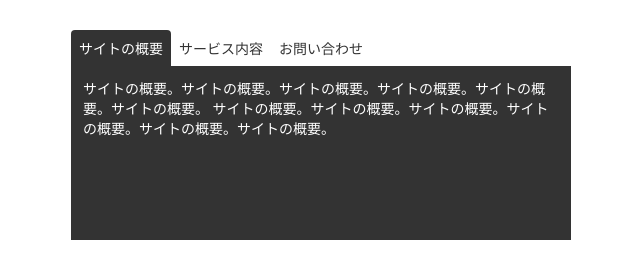
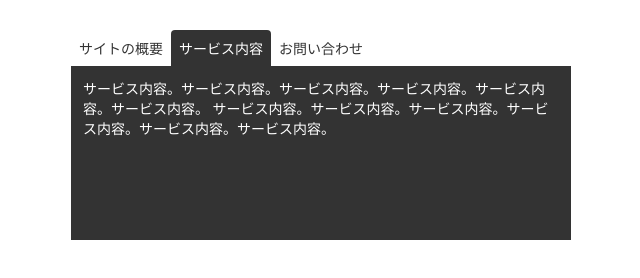
Before and after one commit to junichi4250/Tab-Menu, a plain HTML site: page index.html in a window 1280 px wide. Both pictures are taken after a click on the link "サービス内容". Shown: the whole page, without its empty margins (319-959 px from the left). Drawn offline with Linux system fonts and the light colour scheme.

Commit message:
タブの切り替え
タブの切り替えがで切るようにしました。

```diff
--- a/index.html
+++ b/index.html
@@ -33,7 +33,29 @@
       'use strict';
 
       {
+        // querySelectorAll戻り値はNodeList
+        const menuItems = document.querySelectorAll('.menu li a');
+        const contents = document.querySelectorAll('.content');
 
+        menuItems.forEach(clickedItem => {
+          clickedItem.addEventListener('click', e => {
+            // クリック時にアンカータグの発火を防止する
+            e.preventDefault();
+            // 全てのliからactiveクラスを取り除く
+            menuItems.forEach(item => {
+              item.classList.remove('active');
+            });
+            // 選択肢したliにactiveクラスをつける
+            clickedItem.classList.add('active');
+
+            // contentからactiveクラスを取り除く
+            contents.forEach(content => {
+              content.classList.remove('active');
+            });
+            // 選択したcontentにactiveクラスをつける
+            document.getElementById(clickedItem.dataset.id).classList.add('active');
+          });
+        });
       }
 
     </script>
```
